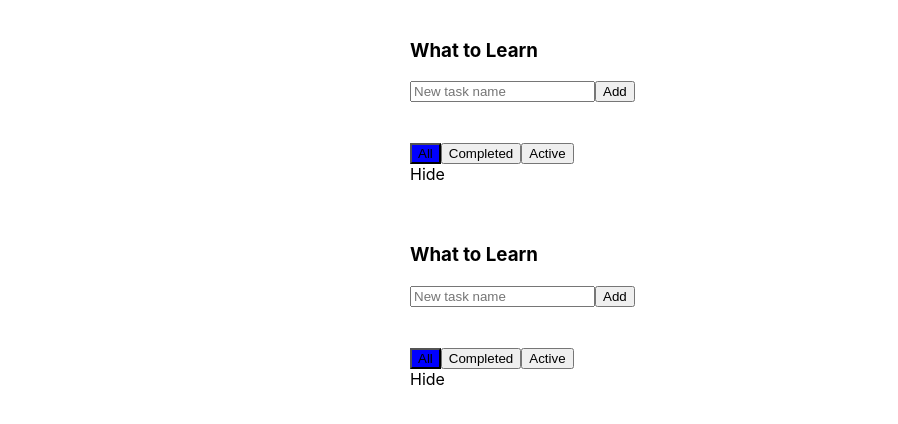
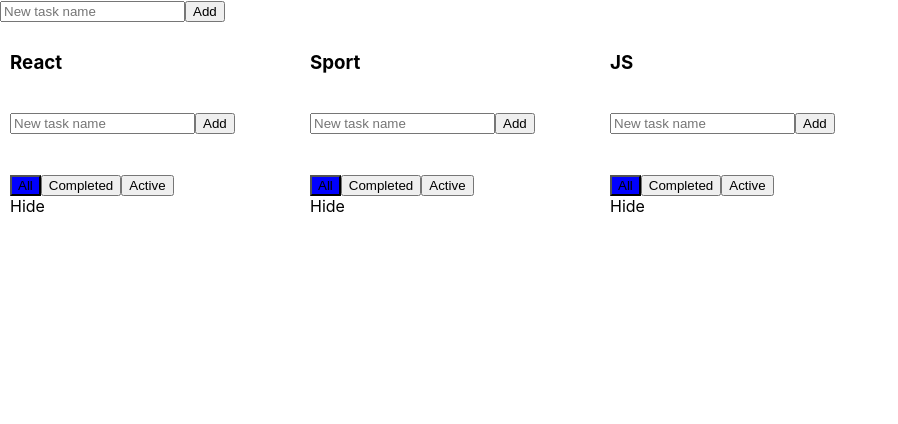
Before and after one commit to Yuranuch/TodoList-AJAX, a React (Create React App) app: page / in a window 1280 px wide. Shown: the top 424 px of the page, without its empty margins (0-898 px from the left). Built offline with nearby package versions, Linux system fonts and the light colour scheme.

Commit message:
added form to create new todoLists

```diff
--- a/src/TodoListHeader.js
+++ b/src/AddNewItemForm.js
@@ -1,13 +1,12 @@
 import React from 'react';
 import './App.css';
 
-class TodoListHeader extends React.Component {
+class AddNewItemForm extends React.Component {
 
     state = {
         error: false
     }
-    onAddTask = () => {
-
+    onAddItem = () => {
         if(!this.props.taskValue) {
             this.setState({
                 error: true
@@ -16,10 +15,10 @@ class TodoListHeader extends React.Component {
             this.setState({
                 error: false
             })
-            this.props.addTask()
+            this.props.addItem()
         }
     }
-    onTaskChange = (e) => {
+    onItemChange = (e) => {
         let newValue = e.currentTarget.value
         this.props.changeTaskValue(newValue)
         this.setState({
@@ -28,7 +27,7 @@ class TodoListHeader extends React.Component {
     }
     onKeyPress = (e) => {
         if(e.key==="Enter") {
-            this.props.addTask()
+            this.props.addItem()
         }
     }
 
@@ -36,14 +35,13 @@ class TodoListHeader extends React.Component {
         let classForError=this.state.error? "error": ""
         return (
             <div className="todoList-header">
-                <h3 className="todoList-header__title">What to Learn</h3>
                 <div className="todoList-newTaskForm">
-                    <input onKeyPress={this.onKeyPress} className={classForError} value={this.props.taskValue} onChange={this.onTaskChange} type="text" placeholder="New task name"/>
-                    <button onClick={this.onAddTask}>Add</button>
+                    <input onKeyPress={this.onKeyPress} className={classForError} value={this.props.taskValue} onChange={this.onItemChange} type="text" placeholder="New task name"/>
+                    <button onClick={this.onAddItem}>Add</button>
                 </div>
             </div>
         );
     }
 }
 
-export default TodoListHeader;
+export default AddNewItemForm;
--- a/src/App.css
+++ b/src/App.css
@@ -1,10 +1,11 @@
 .App {
-
+    display: flex;
+  flex-direction: row;
 }
 
 .todoList {
-  width: 500px;
-  margin: 0 auto;
+  width: 300px;
+
 }
 
 .todoList > div {
--- a/src/App.js
+++ b/src/App.js
@@ -1,17 +1,45 @@
 import React from 'react';
 import './App.css';
 import TodoList from "./TodoList";
+import AddNewItemForm from "./AddNewItemForm";
 
 class App extends React.Component {
 
+   state = {
+       todolists : [
+           {id: 0, title: "React"},
+           {id: 1, title: "Sport"},
+           {id: 2, title: "JS"}
+       ],
+       nextTodoListId: 3,
+       taskValue: "",
+   }
+
+    addItem = () => {
+        let newTodoList = {id: this.state.nextTodoListId++, title: this.state.taskValue}
+        let todolistsCopy = [...this.state.todolists, newTodoList]
+        this.setState({
+            todolists : todolistsCopy
+        })
+   }
+    changeTaskValue = (newValue) => {
+        this.setState({
+            taskValue: newValue
+        })
+    }
 
     render = () => {
+
+        let todolistElements = this.state.todolists.map(tl=> <TodoList id={tl.id} title={tl.title}/> )
         return (
+            <div>
+                <AddNewItemForm
+                    changeTaskValue={this.changeTaskValue}
+                    taskValue={this.state.taskValue}
+                    addItem={this.addItem}/>
             <div className="App">
-                <div className="todoList">
-                   <TodoList id={0}/>
-                   <TodoList id={1}/>
-                </div>
+                 {todolistElements}
+            </div>
             </div>
         );
     }
--- a/src/TodoList.js
+++ b/src/TodoList.js
@@ -2,7 +2,8 @@ import React from 'react';
 import './App.css';
 import TodoListTasks from "./TodoListTasks";
 import TodoListFooter from "./TodoListFooter";
-import TodoListHeader from "./TodoListHeader";
+import TodoListTitle from "./TodoListTitle";
+import AddNewItemForm from "./AddNewItemForm";
 
 class TodoList extends React.Component {
     componentDidMount() {
@@ -22,7 +23,6 @@ class TodoList extends React.Component {
     }
 
     saveState = () => {
-        debugger
         let stateAsString = JSON.stringify(this.state);
         localStorage.setItem("our-state"+this.props.id, stateAsString)
     }
@@ -41,7 +41,7 @@ class TodoList extends React.Component {
         this.setState(state)
     }
 
-    addTask = () => {
+    addItem = () => {
         let newTask = {id: this.state.nextTaskId++, title: this.state.taskValue, isDone: true, priority: "High"}
         let newTasks = [...this.state.tasks, newTask]
         this.setState({
@@ -84,8 +84,13 @@ class TodoList extends React.Component {
         return (
             <div className="App">
                 <div className="todoList">
-                    <TodoListHeader changeTaskValue={this.changeTaskValue} taskValue={this.state.taskValue}
-                                    addTask={this.addTask}/>
+                    <TodoListTitle title={this.props.title}/>
+                    <AddNewItemForm
+                        changeTaskValue={this.changeTaskValue}
+                        taskValue={this.state.taskValue}
+                        addItem={this.addItem}
+                    />
+
                     <TodoListTasks
                         changeTitle={this.changeTitle}
                         changeStatus={this.changeStatus}
--- /dev/null
+++ b/src/TodoListTitle.js
@@ -0,0 +1,18 @@
+import React from 'react';
+import './App.css';
+
+class TodoListTitle extends React.Component {
+
+
+    render = () => {
+
+        return (
+            <div className="todoList-header">
+                <h3 className="todoList-header__title">{this.props.title}</h3>
+
+            </div>
+        );
+    }
+}
+
+export default TodoListTitle;
```
